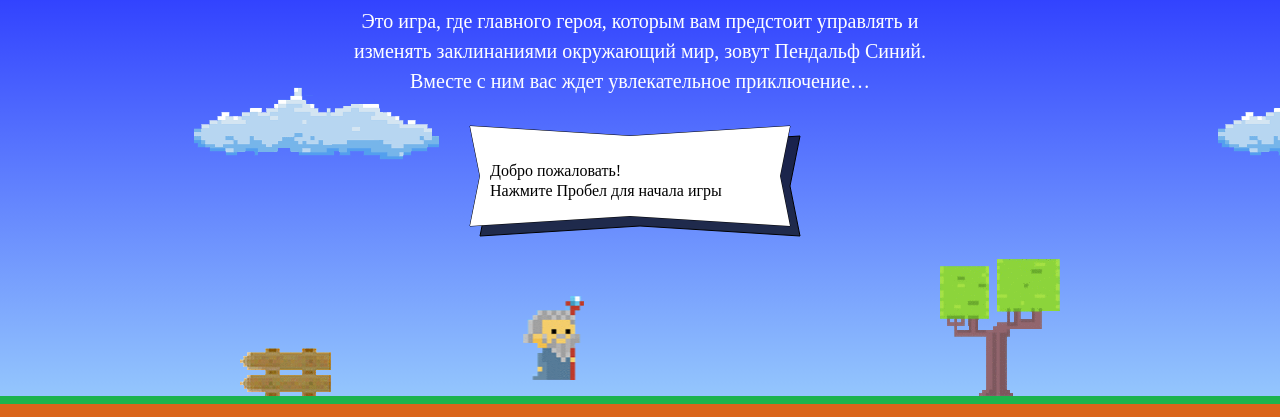
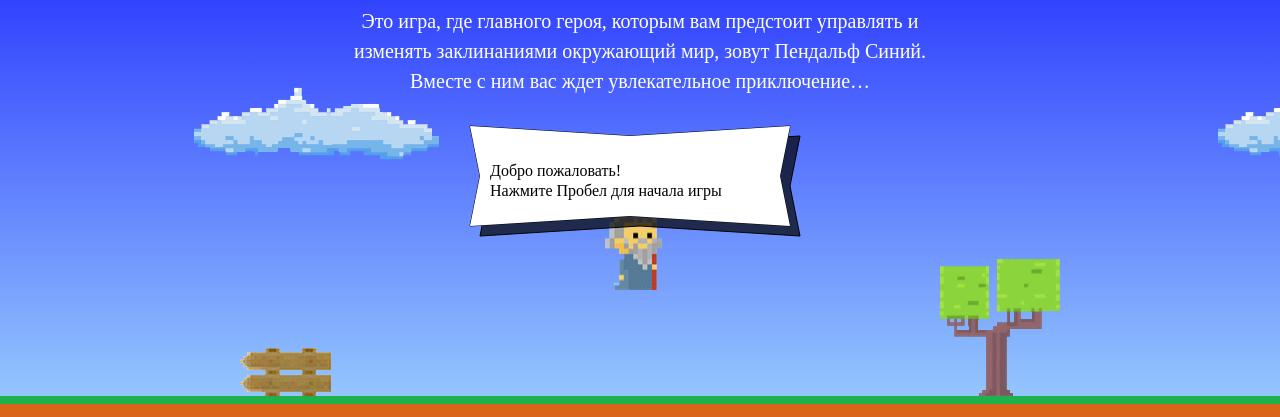
Before and after one commit to aozubrilin/16780-code-and-magick-20, a website: page index.html in a window 1280 px wide. Shown: the part 203-620 px from the top of the page. Drawn offline with Linux system fonts and the light colour scheme; a web font is replaced by a local one.

Commit message:
Добавляет возможность настройки игры: размера и скорости фаербола, начального положения мага и скорости его передвижения

```diff
--- a/index.html
+++ b/index.html
@@ -180,7 +180,33 @@
     <p class="setup-similar-label">Петр Петров</p>
   </div>
 </template>
+<script>
+  var fireballSize = 22;
 
+  function getFireballSpeed (isWindFromLeft) {
+    if (isWindFromLeft) {
+      return 5;
+    }
+
+    return 2;
+  }
+
+  var wizardWith = 70;
+
+  function getWizardHeight () {
+    return 1.337 * wizardWith;
+  }
+
+  var wizardSpeed = 3;
+
+  function getWizardX (gameFieldWith) {
+    return (gameFieldWith - wizardWith) / 2;
+  }
+
+  function getWizardY (gameFieldHeight) {
+    return gameFieldHeight / 3;
+  }
+</script>
 <script src="js/game.js"></script>
 
 </body>
```
